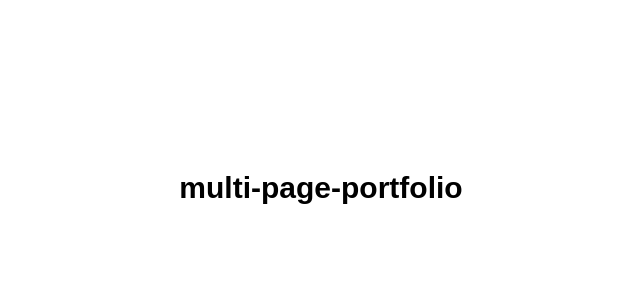
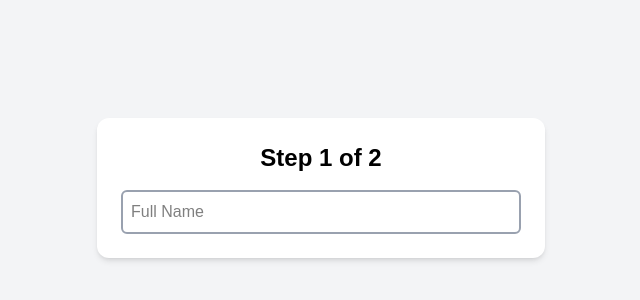
Before and after one commit to comfortmbah/multi-page-portfolio, a React (Vite) app: page / in a window 1280 px wide. Shown: the part 212-512 px from the top of the page, without its empty margins (319-959 px from the left). Built offline with nearby package versions, Linux system fonts and the light colour scheme.

Commit message:
Add input element for name with tailwindCSS styles

```diff
--- a/src/App.jsx
+++ b/src/App.jsx
@@ -28,8 +28,32 @@ function App() {
   }
 
   return (
-    <div className="flex flex-col items-center justify-center min-h-screen">
-      <h1 className="text-3xl font-bold">multi-page-portfolio</h1>
+    <div className="flex items-center justify-center min-h-screen bg-gray-100">
+      <form
+        action="#"
+        onSubmit={handleSubmit(onSubmit)}
+        className="bg-white p-6 rounded-xl shadow-md w-full max-w-md space-y-4"
+      >
+        <h2 className="text-2xl font-bold text-center">
+          Step {step} of 2
+        </h2>
+
+        {/* Step 1 */}
+        {step === 1 && (
+          <>
+            <div>
+              <input
+                type="text"
+                placeholder="Full Name"
+                {...register("name", {
+                  required: 'Name is required',
+                })}
+                className={`w-full p-2 border-2 rounded-md outline-none transition ${errors.name ? 'border-red-500' : 'border-gray-400'}`}
+              />
+            </div>
+          </>
+        )}
+      </form>
     </div>
   );
 }
```
